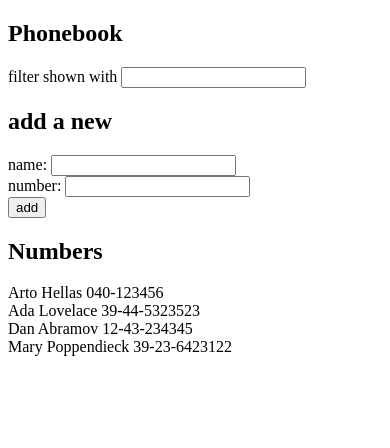
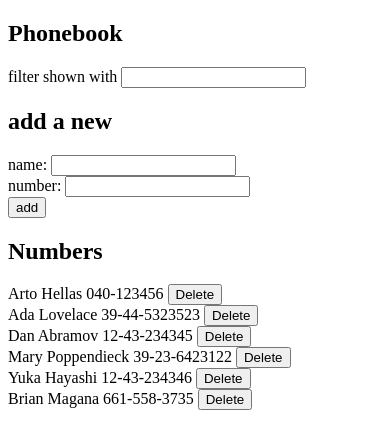
Before and after one commit to bmagana5/fullstackopen, a React (Create React App) app in the folder code/: page / in a window 390 px wide. Shown: the top 448 px of the page. Built offline with nearby package versions, Linux system fonts and the light colour scheme; data requests are answered from the project's data file.

Commit message:
Completed exercises 2.15-2.18 of the Phonebook app for Fullstack Open Course, chapter 2 part D.

```diff
--- a/code/db.json
+++ b/code/db.json
@@ -1,5 +1,5 @@
 {
-    "persons":[
+  "persons": [
     {
       "name": "Arto Hellas",
       "number": "040-123456",
@@ -19,6 +19,16 @@
       "name": "Mary Poppendieck",
       "number": "39-23-6423122",
       "id": 4
+    },
+    {
+      "name": "Yuka Hayashi",
+      "number": "12-43-234346",
+      "id": 6
+    },
+    {
+      "name": "Brian Magana",
+      "number": "661-558-3735",
+      "id": 7
     }
   ]
 }
--- a/code/src/App.js
+++ b/code/src/App.js
@@ -1,5 +1,5 @@
 import { useEffect, useState } from "react";
-import axios from 'axios';
+import personService from './services/person';
 
 const Filter = ({ filterHandler, filterValue }) => {
   return (
@@ -25,10 +25,19 @@ const PersonForm = (props) => {
   );
 }
 
-const Persons = ({ persons, nameFilter }) => {
+const Persons = ({ persons, nameFilter, deleteCallback }) => {
   const filteredPersons = persons.filter(person => person.name.toLowerCase().includes(nameFilter.toLowerCase()));
+  const confirmDeletion = (name, id) => {
+    if (window.confirm(`Are you sure you want to delete entry for '${name}'?`)) {
+      deleteCallback(id)
+    }
+  };
   return (
-    filteredPersons.map(person => <div key={person.id}>{person.name} {person.number}</div>)
+    filteredPersons.map(person =>
+      <div key={person.id}>
+        {person.name} {person.number} <button onClick={() => confirmDeletion(person.name, person.id)}>Delete</button>
+      </div>
+    )
   );
 };
 
@@ -40,11 +49,7 @@ const App = () => {
 
   // use state effect to fetch data from db.json; this needs to be called only once after initial render
   useEffect(() => {
-    axios
-      .get('http://localhost:3001/persons')
-      .then(response => {
-        setPersons(response.data);
-      });
+    personService.getAll().then(fetchedPersons => setPersons(fetchedPersons));
   }, []
   );
 
@@ -69,32 +74,36 @@ const App = () => {
     let duplicateName = persons.find(person => newName === person.name);
     let duplicateNumber = persons.find(person => newPhoneNumber === person.number);
     if (duplicateName === undefined && duplicateNumber === undefined) {
-      setPersons(persons.concat({ name: newName, number: newPhoneNumber, id: persons.length + 1 }));
-      setNewName('');
-      setNewPhoneNumber('');
+      const personObj = {
+        name: newName,
+        number: newPhoneNumber
+      }
+      personService.create(personObj).then(newPerson => {
+        setPersons(persons.concat(newPerson));
+      });
+    } else if (duplicateName && duplicateNumber === undefined) {
+        if (window.confirm(`'${duplicateName.name}' is already in the phonebook. Do you want to replace current number with a new one?`)) {
+          const duplicatePerson = persons.find(p => p.name.toLowerCase() === duplicateName.name.toLowerCase());
+          personService.update(duplicatePerson.id, {...duplicatePerson, number: newPhoneNumber})
+            .then(updatedPerson => {
+              setPersons(persons.map(p => p.id === updatedPerson.id ? updatedPerson : p));
+          });
+        }
+    } else if (duplicateName === undefined && duplicateNumber) {
+      alert('This phone number is already in use!');
+      return;
     } else {
-      let alertString = '';
-      let duplicateCounter = 0;
-      if (duplicateName) {
-        duplicateCounter += 1;
-        alertString += `The name '${newName}' `;
-      }
-      if (duplicateNumber) {
-        duplicateCounter += 1;
-        if (duplicateCounter === 2) {
-          alertString += `and the number '${newPhoneNumber}' `;
-        } else if (duplicateCounter === 1) {
-          alertString += `The number '${newPhoneNumber}' `;
-        }
-      }
-      if (duplicateCounter === 0) {
-        alert('an error has occurred');
-        return;
-      }
-      alertString += duplicateCounter === 2 ? 'are ' : 'is ';
-      alertString += 'already added to the phonebook';
-      alert(alertString);
+      alert('This phonebook entry already exists.');
+      return;
     }
+    setNewName('');
+    setNewPhoneNumber('');
+  };
+
+  const removePerson = (id) => {
+    personService._delete(id).then(() => {
+      setPersons(persons.filter(p => p.id !== id));
+    });
   };
 
   return (
@@ -109,7 +118,7 @@ const App = () => {
                   numberValue={newPhoneNumber}/>
 
       <h2>Numbers</h2>
-      <Persons persons={persons} nameFilter={nameFilter}/>
+      <Persons persons={persons} nameFilter={nameFilter} deleteCallback={removePerson}/>
     </div>
   );
 };
--- /dev/null
+++ b/code/src/services/person.js
@@ -0,0 +1,26 @@
+import axios from "axios";
+
+const baseUrl = 'http://localhost:3001/persons';
+
+const getAll = () => {
+    const request = axios.get(baseUrl);
+    return request.then(response => response.data);
+};
+
+const create = (personObj) => {
+    const request = axios.post(baseUrl, personObj);
+    return request.then(response => response.data);
+};
+
+const update = (id, personObj) => {
+    const request = axios.put(`${baseUrl}/${id}`, personObj);
+    return request.then(response => response.data);
+}
+
+const _delete = (id) => {
+    const request = axios.delete(`${baseUrl}/${id}`);
+    return request.then(response => response.data);
+}
+
+const personService = { getAll, create, update, _delete };
+export default personService;
```
Lines whose indentation alone changed are shown as unchanged.
